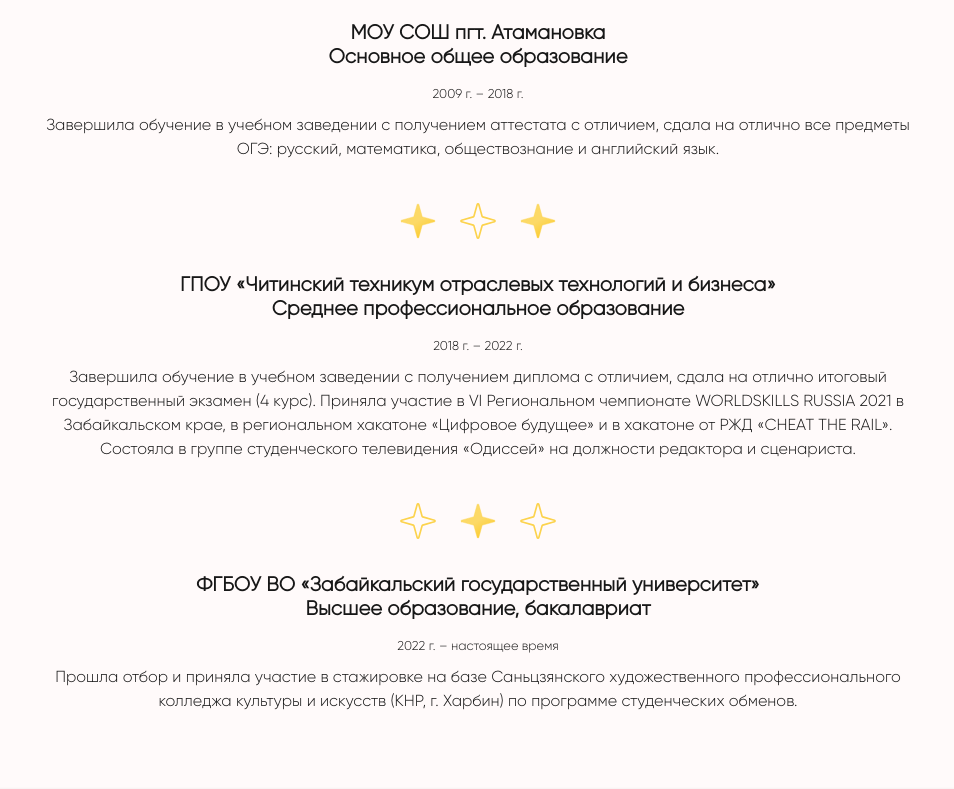
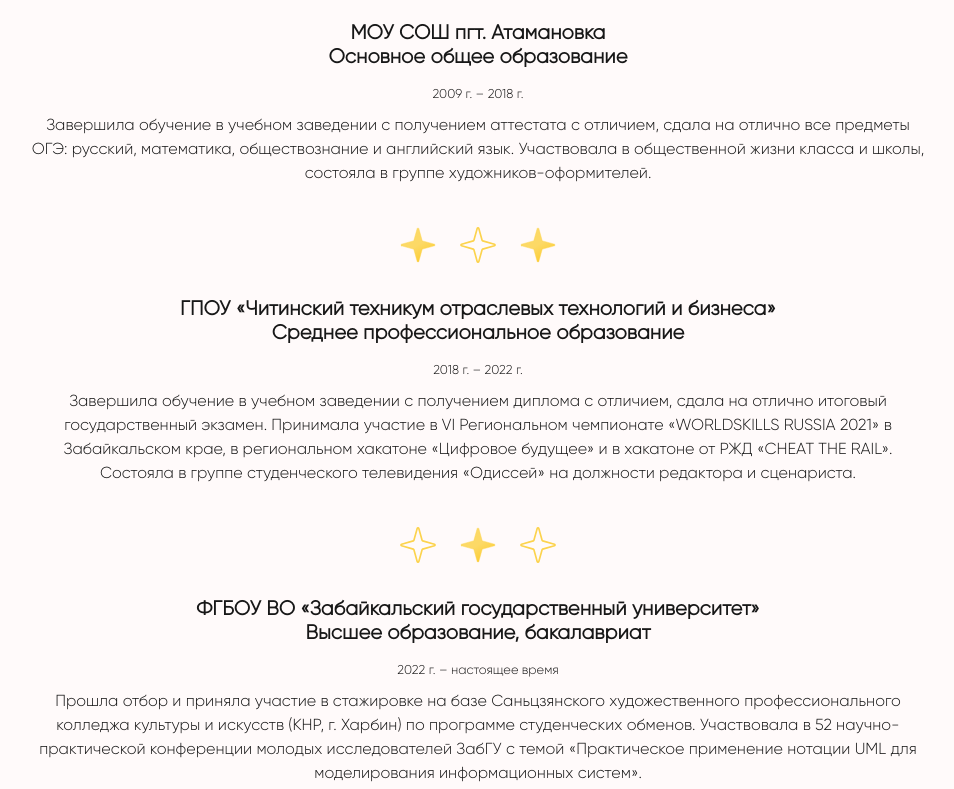
Before and after one commit to yongsatur/yongsatur.github.io, a plain HTML site: page index.html in a window 1280 px wide. Shown: the part 1133-1922 px from the top of the page, without its empty margins (162-1116 px from the left). Drawn offline with Linux system fonts and the light colour scheme.

Commit message:
Корректировка информации.

```diff
--- a/index.html
+++ b/index.html
@@ -105,9 +105,12 @@
                 <div class="col-lg-10 offset-lg-1 col-12">
                     <h5>МОУ СОШ пгт. Атамановка<br>Основное общее образование</h5>
                     <small>2009 г. – 2018 г.</small>
-                    <p>Завершила обучение в учебном заведении с получением аттестата с отличием,
+                    <p>
+                        Завершила обучение в учебном заведении с получением аттестата с отличием,
                         сдала на отлично все предметы ОГЭ: русский, математика, обществознание и
-                        английский язык.</p>
+                        английский язык. Участвовала в общественной жизни класса и школы, состояла
+                        в группе художников-оформителей.
+                    </p>
                 </div>
             </div>
             <div class="item wow animate__slideInUp" data-wow-duration="1.5s">
@@ -119,11 +122,13 @@
                 <div class="col-lg-10 offset-lg-1 col-12">
                     <h5>ГПОУ «Читинский техникум отраслевых технологий и бизнеса»<br>Среднее профессиональное образование</h5>
                     <small>2018 г. – 2022 г.</small>
-                    <p>Завершила обучение в учебном заведении с получением диплома с отличием,
-                        сдала на отлично итоговый государственный экзамен (4 курс). Приняла участие в VI Региональном
-                        чемпионате WORLDSKILLS RUSSIA 2021 в Забайкальском крае, в региональном хакатоне «Цифровое будущее» и
-                        в хакатоне от РЖД «CHEAT THE RAIL». Состояла в группе студенческого телевидения «Одиссей» на
-                        должности редактора и сценариста.</p>
+                    <p>
+                        Завершила обучение в учебном заведении с получением диплома с отличием,
+                        сдала на отлично итоговый государственный экзамен. Принимала участие в VI Региональном
+                        чемпионате «WORLDSKILLS RUSSIA 2021» в Забайкальском крае, в региональном хакатоне
+                        «Цифровое будущее» и в хакатоне от РЖД «CHEAT THE RAIL». Состояла в группе студенческого
+                        телевидения «Одиссей» на должности редактора и сценариста.
+                    </p>
                 </div>
             </div>
             <div class="item wow animate__slideInUp" data-wow-duration="1.5s">
@@ -135,8 +140,13 @@
                 <div class="col-lg-10 offset-lg-1 col-12">
                     <h5>ФГБОУ ВО «Забайкальский государственный университет»<br>Высшее образование, бакалавриат</h5>
                     <small>2022 г. – настоящее время</small>
-                    <p>Прошла отбор и приняла участие в стажировке на базе Саньцзянского художественного
-                        профессионального колледжа культуры и искусств (КНР, г. Харбин) по программе студенческих обменов.</p>
+                    <p>
+                        Прошла отбор и приняла участие в стажировке на базе Саньцзянского художественного
+                        профессионального колледжа культуры и искусств (КНР, г. Харбин) по программе студенческих обменов.
+                        Участвовала в 52 научно-практической конференции молодых исследователей ЗабГУ
+                        с темой «Практическое применение нотации UML для моделирования
+                        информационных систем».
+                    </p>
                 </div>
             </div>
         </div>
```
